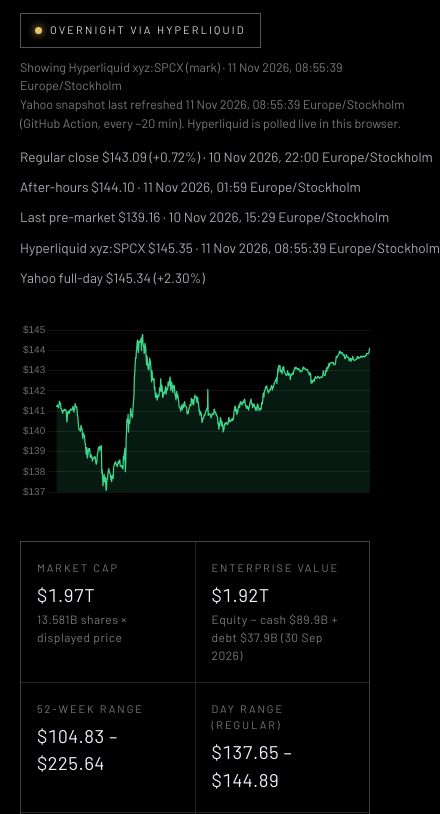
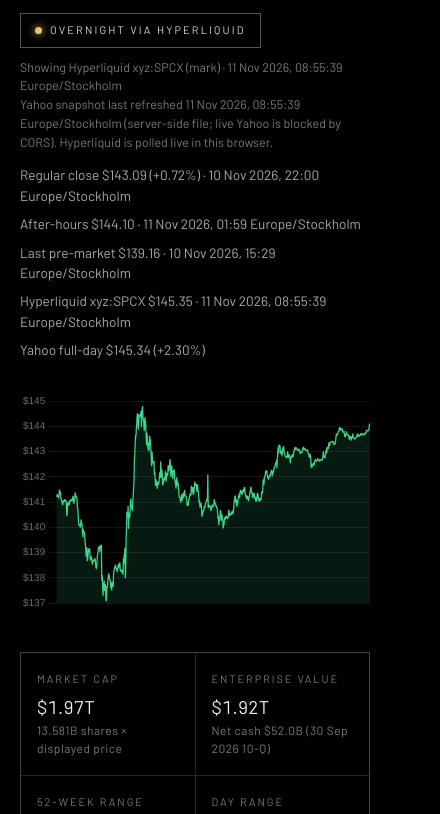
Before and after one commit to claesberg-sketch/investor-dashboard, a plain HTML site: page index.html in a window 390 px wide. Shown: the part 218-1032 px from the top of the page, 440 px wide, since content can reach past the window. Drawn offline with Linux system fonts and the light colour scheme; no server answers.

Commit message:
Fix mobile overflow, hero two-column layout, and news list length

```diff
--- a/css/style.css
+++ b/css/style.css
@@ -24,15 +24,16 @@
   --max:1280px;
 }
 *{box-sizing:border-box;margin:0;padding:0}
-html,body{background:var(--bg);color:var(--fg);font-family:var(--font);font-weight:400;font-size:16px;line-height:1.5;min-height:100%;-webkit-font-smoothing:antialiased}
+html,body{background:var(--bg);color:var(--fg);font-family:var(--font);font-weight:400;font-size:16px;line-height:1.5;min-height:100%;-webkit-font-smoothing:antialiased;overflow-x:hidden}
 img{max-width:100%;display:block}
 a{color:inherit;text-decoration:none}
 a:hover{color:#fff}
 button{font-family:inherit;cursor:pointer;border:0;background:none;color:inherit}
 code,pre{font-family:ui-monospace,SFMono-Regular,Menlo,Consolas,monospace}
 
-.wrap{width:min(100%,var(--max));margin:0 auto;padding:0 var(--pad)}
-.section{padding:72px 0;border-top:1px solid var(--line)}
+.wrap{width:100%;max-width:var(--max);margin:0 auto;padding:0 var(--pad)}
+.section,.hero{padding:72px 0;border-top:1px solid var(--line);scroll-margin-top:88px}
+.hero{padding:48px 0 36px;border-top:0}
 .section-kicker{font-size:.72rem;letter-spacing:.28em;text-transform:uppercase;color:var(--fg-50);margin-bottom:12px}
 .section h2{font-size:clamp(1.6rem,3vw,2.4rem);font-weight:400;letter-spacing:.08em;text-transform:uppercase;line-height:1.15;margin-bottom:16px}
 .lede{color:var(--fg-70);max-width:62ch;margin-bottom:28px}
@@ -60,8 +61,7 @@ code,pre{font-family:ui-monospace,SFMono-Regular,Menlo,Consolas,monospace}
 .menu-toggle{display:none;border:1px solid var(--fg-35);padding:8px 12px;letter-spacing:.16em;text-transform:uppercase;font-size:.68rem}
 
 /* Price hero */
-.hero{padding:48px 0 36px}
-.hero-top{display:flex;justify-content:space-between;align-items:flex-start;gap:32px;flex-wrap:wrap}
+.hero-top{display:grid;grid-template-columns:minmax(0,1fr) minmax(260px,1fr);align-items:start;gap:32px}
 .ticker-row{display:flex;align-items:baseline;gap:16px;flex-wrap:wrap}
 .ticker{font-size:.8rem;letter-spacing:.32em;text-transform:uppercase;color:var(--fg-70)}
 .price{font-size:clamp(3rem,9vw,6.2rem);font-weight:400;letter-spacing:.02em;line-height:.95;font-variant-numeric:tabular-nums}
@@ -77,10 +77,11 @@ code,pre{font-family:ui-monospace,SFMono-Regular,Menlo,Consolas,monospace}
 .session-badge .dot{width:7px;height:7px;border-radius:50%;background:var(--up);box-shadow:0 0 8px var(--up)}
 .session-badge.closed .dot{background:var(--warn);box-shadow:0 0 8px var(--warn)}
 .asof{margin-top:10px;font-size:.78rem;color:var(--fg-50)}
-.session-alt{margin-top:14px;display:flex;flex-wrap:wrap;gap:10px 24px;font-size:.85rem;color:var(--fg-70)}
-.session-alt span{white-space:nowrap}
-.hero-chart{flex:1 1 360px;min-width:260px;max-width:560px;height:180px}
-.stats{display:grid;grid-template-columns:repeat(auto-fit,minmax(150px,1fr));gap:1px;background:var(--line);border:1px solid var(--line);margin-top:40px}
+.session-alt{margin-top:14px;display:flex;flex-wrap:wrap;gap:8px 20px;font-size:.85rem;color:var(--fg-70)}
+.session-alt span{white-space:normal}
+.asof,.session-alt{overflow-wrap:anywhere}
+.hero-chart{width:100%;max-width:none;height:220px}
+.stats{display:grid;grid-template-columns:repeat(4,1fr);gap:1px;background:var(--line);border:1px solid var(--line);margin-top:40px}
 .stat{background:var(--bg);padding:18px 16px}
 .stat .k{font-size:.68rem;letter-spacing:.18em;text-transform:uppercase;color:var(--fg-50);margin-bottom:6px}
 .stat .v{font-size:1.15rem;letter-spacing:.03em;font-variant-numeric:tabular-nums}
@@ -88,6 +89,7 @@ code,pre{font-family:ui-monospace,SFMono-Regular,Menlo,Consolas,monospace}
 /* Changed strip */
 .changed{display:grid;grid-template-columns:repeat(4,1fr);gap:1px;background:var(--line);border:1px solid var(--line)}
 .changed article{background:#000;padding:20px 18px;min-height:120px}
+.changed h3{display:-webkit-box;-webkit-line-clamp:5;-webkit-box-orient:vertical;overflow:hidden}
 .changed .when{font-size:.68rem;letter-spacing:.16em;text-transform:uppercase;color:var(--fg-50);margin-bottom:8px}
 .changed h3{font-size:.95rem;font-weight:500;line-height:1.35;letter-spacing:.02em}
 
@@ -117,7 +119,7 @@ code,pre{font-family:ui-monospace,SFMono-Regular,Menlo,Consolas,monospace}
 
 /* Forecast */
 .tabs{display:flex;gap:8px;margin:0 0 24px;flex-wrap:wrap}
-.table-wrap{overflow-x:auto;border:1px solid var(--line)}
+.table-wrap{overflow-x:auto;border:1px solid var(--line);max-width:100%;-webkit-overflow-scrolling:touch}
 table{width:100%;border-collapse:collapse;font-variant-numeric:tabular-nums;font-size:.88rem}
 th,td{padding:10px 12px;text-align:right;border-bottom:1px solid var(--fg-10);white-space:nowrap}
 th:first-child,td:first-child{text-align:left}
@@ -162,6 +164,8 @@ thead th{font-size:.68rem;letter-spacing:.14em;text-transform:uppercase;font-wei
 .site-footer .unofficial{letter-spacing:.18em;text-transform:uppercase;color:var(--fg-70);margin-bottom:10px}
 
 @media (max-width:900px){
+  .hero-top{grid-template-columns:1fr}
+  .stats{grid-template-columns:repeat(2,1fr)}
   .news-layout,.chart-grid,.extra-grid,.changed{grid-template-columns:1fr}
   .x-side{border-left:0;padding-left:0;border-top:1px solid var(--line);padding-top:24px}
   .hero-chart{max-width:none;width:100%}
--- a/js/app.js
+++ b/js/app.js
@@ -109,13 +109,19 @@
     let current = "all";
     function paint() {
       const shown = current === "all" ? all : all.filter((i) => i.type === current);
-      list.innerHTML = shown.slice(0, 60).map((i) =>
+      const cap = window.__newsCap || 20;
+      list.innerHTML = shown.slice(0, cap).map((i) =>
         '<article class="news-item"><div class="meta">' + esc(i.type) + "<br>" + formatDate(i.datetime || i.date) + "<br>" + esc(i.source || "") + "</div><div>" +
         topicBadges(i.topics, i.highlight) +
         "<h3>" + (i.url ? '<a href="' + esc(i.url) + '" target="_blank" rel="noopener">' + esc(i.title.length > 220 ? i.title.slice(0, 220) + "…" : i.title) + "</a>" : esc(i.title)) + "</h3>" +
         (i.summary ? "<p>" + esc(i.summary) + "</p>" : "") +
         "</div></article>"
       ).join("") || "<p class='muted'>Nothing in this filter yet.</p>";
+      if (shown.length > cap) {
+        list.innerHTML += '<button class="ghost" type="button" id="news-more" style="margin-top:16px">Show more (' + (shown.length - cap) + " remaining)</button>";
+        const more = document.getElementById("news-more");
+        if (more) more.addEventListener("click", () => { window.__newsCap = cap + 20; paint(); });
+      }
     }
     if (filters) {
       filters.innerHTML = types.map((t) => '<button type="button" data-id="' + t.id + '"' + (t.id === "all" ? " class='active'" : "") + ">" + t.label + "</button>").join("");
--- a/js/price.js
+++ b/js/price.js
@@ -262,7 +262,7 @@
       const when = stamp ? formatIn(stamp, TZ, true) : formatIn(now, TZ, true);
       const yUpdated = quote && quote.updated ? formatIn(quote.updated, TZ, true) : "—";
       asof.innerHTML = "Showing " + (source || "—") + " · " + when +
-        "<br>Yahoo snapshot last refreshed " + yUpdated + " (GitHub Action, every ~20 min). Hyperliquid is polled live in this browser.";
+        "<br>Yahoo snapshot last refreshed " + yUpdated + " (server-side file; live Yahoo is blocked by CORS). Hyperliquid is polled live in this browser.";
     }
     if (alt) {
       const bits = [];
@@ -282,7 +282,7 @@
 
     const stats = [
       { k: "Market cap", v: compact(mkt), s: shares ? "13.581B shares × displayed price" : "" },
-      { k: "Enterprise value", v: compact(ev), s: "Equity − cash $89.9B + debt $37.9B (30 Sep 2026)" },
+      { k: "Enterprise value", v: compact(ev), s: "Net cash $52.0B (30 Sep 2026 10-Q)" },
       { k: "52-week range", v: money(y.fiftyTwoWeekLow) + " – " + money(y.fiftyTwoWeekHigh) },
       { k: "Day range (regular)", v: money(y.regularMarketDayLow) + " – " + money(y.regularMarketDayHigh) },
       { k: "Volume (regular)", v: fmtVol(y.regularMarketVolume) },
```
